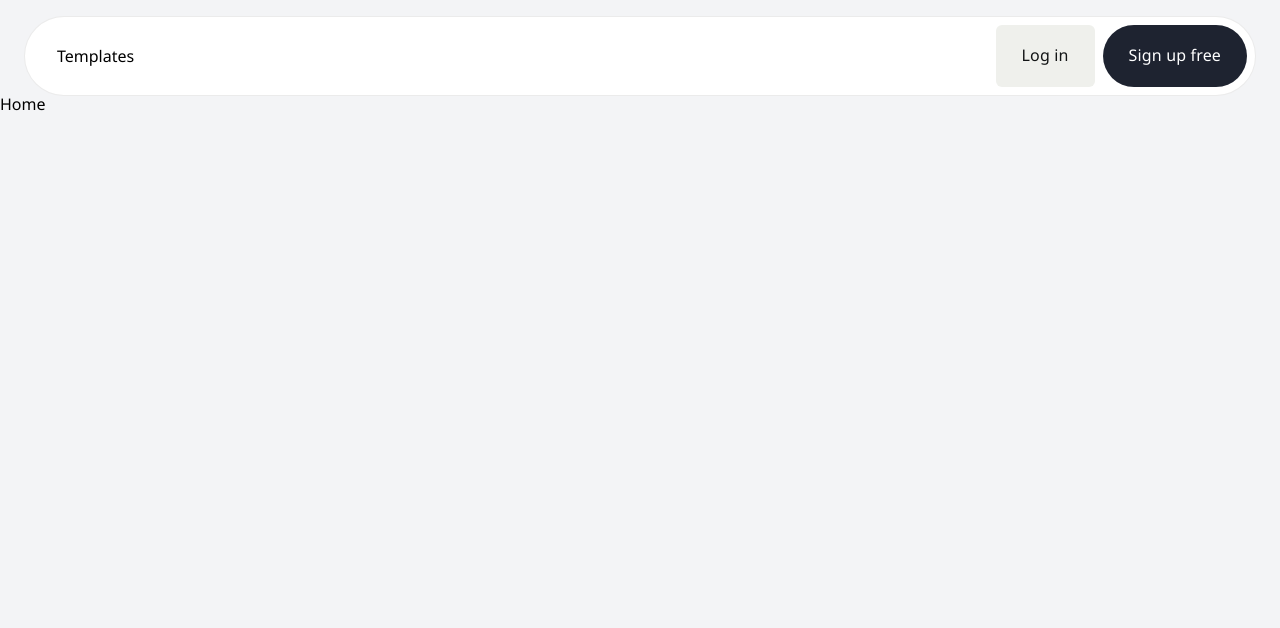
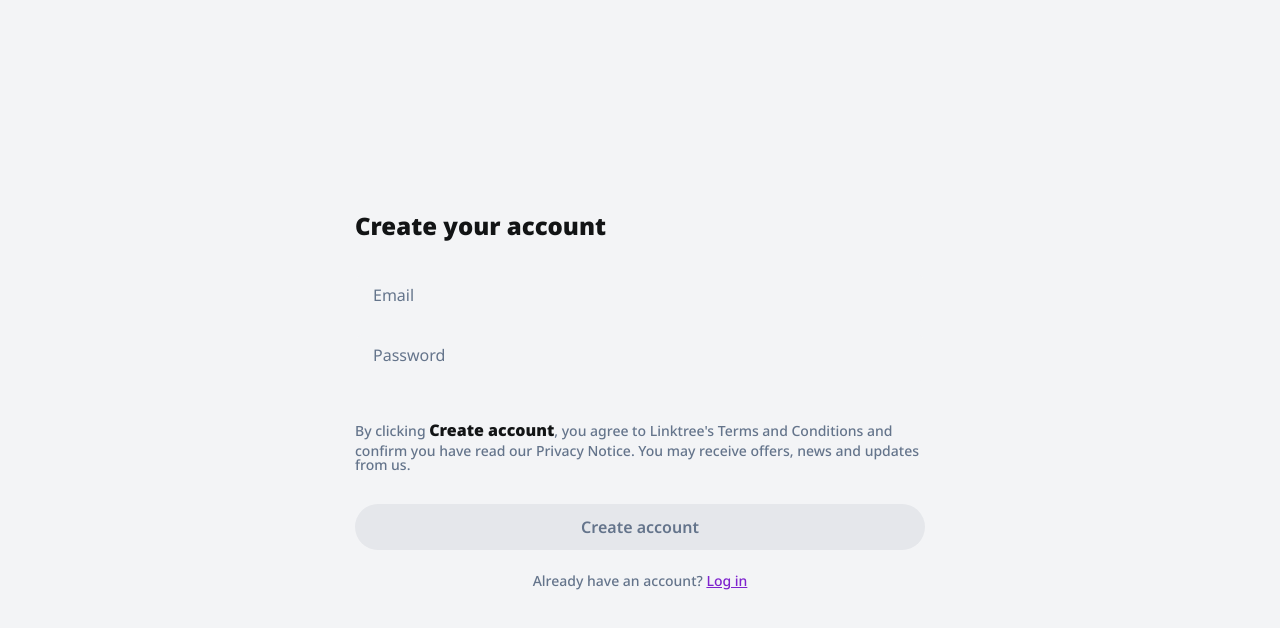
Before and after one commit to Solution456/LinkTree, a Vue app: page / in a window 1280 px wide. Shown: the top 628 px of the page. Built offline with nearby package versions, Linux system fonts and the light colour scheme; no server answers.

Commit message:
✨Auth page

```diff
--- a/src/components/Auth/AuthForm.vue
+++ b/src/components/Auth/AuthForm.vue
@@ -21,7 +21,6 @@ interface authFormProps {
 const props = defineProps<authFormProps>()
 const emit = defineEmits<{
     (e: 'updateState', value: typeState): void
-    (e: 'close'): void
 }>()
 
 const {userSignIn, userSignUp} = useAuthUser()
@@ -34,7 +33,6 @@ const formValue = ref({
 
 const handleSignIn = async ()=> {
     await userSignIn(formValue.value.email,formValue.value.password)
-    emit('close')
 }
 
 const handleSignUp = async ()=> {
--- /dev/null
+++ b/src/layouts/AuthLayout.vue
@@ -0,0 +1,41 @@
+<script setup lang="ts">
+
+
+</script>
+
+<template>
+    <div :class="$style.auth">
+        <main :class="$style.auth__container">
+
+            <slot />
+
+        </main>
+
+    </div>
+</template>
+
+
+<style module lang="scss">
+@import '@/assets/styles/variables';
+@import '@/assets/styles/breakpoints';
+
+.auth {
+    display: flex;
+
+
+    &__container {
+        position: relative;
+        display: flex;
+        width: 100%;
+        min-height: 100vh;
+        justify-content: center;
+        align-items: center;
+        max-width: 1440px;
+        margin: 0 auto;
+
+        @include md-u{
+            padding: 0 20px;
+        }
+    }
+}
+</style>
--- a/src/layouts/BaseLayout.vue
+++ b/src/layouts/BaseLayout.vue
@@ -8,9 +8,9 @@ import Navigation from '@/components/layout/Navigation/Navigation.vue';
 
     </header>
 
-    <div class="base">
+    <main class="base">
         <slot/>
-    </div>
+    </main>
 
     <Navigation/>
 </template>
--- a/src/layouts/LandingLayout.vue
+++ /dev/null
@@ -1,15 +0,0 @@
-<script setup lang="ts">
-import Header from '@/components/layout/Header/Header.vue'
-
-</script>
-
-<template>
-
-
-
-    <div class="landing">
-        <Header/>
-        <slot/>
-    </div>
-
-</template>
--- a/src/layouts/index.ts
+++ b/src/layouts/index.ts
@@ -1,8 +1,8 @@
+import AuthLayout from './AuthLayout.vue'
 import BaseLayout from './BaseLayout.vue'
-import LandingLayout from './LandingLayout.vue'
 
 
 export const layout = {
     Base: BaseLayout,
-    Landing:  LandingLayout
+    Auth:  AuthLayout
 }
--- /dev/null
+++ b/src/pages/AuthPage.vue
@@ -0,0 +1,45 @@
+<script setup lang="ts">
+import { useRoute, useRouter } from 'vue-router';
+import {computed } from 'vue';
+
+
+import AuthForm from '@/components/Auth/AuthForm.vue';
+
+
+import type { typeState } from '@/components/Auth/AuthForm.vue';
+
+
+const route = useRoute()
+const router = useRouter()
+
+const stateAuth = computed(() => route.query.state as typeState || 'register')
+
+const setAuthState = (s:typeState):void => {
+    router.replace({ query: {state: s}})
+
+}
+
+</script>
+
+<template>
+    <div :class="$style.authPage">
+        <AuthForm @updateState="setAuthState" :state="stateAuth"/>
+
+    </div>
+</template>
+
+
+<style scoped module lang="scss">
+@import '@/assets/styles/variables';
+@import '@/assets/styles/breakpoints';
+.authPage{
+    display: flex;
+    flex-direction: column;
+    padding: 1.5rem;
+
+    @include md-u{
+        width: 650px;
+    }
+
+}
+</style>
--- a/src/pages/HomePage.vue
+++ /dev/null
@@ -1,9 +0,0 @@
-<script setup lang="ts">
-
-</script>
-
-<template>
-    <div>
-        Home
-    </div>
-</template>
--- a/src/pages/LinkPage.vue
+++ b/src/pages/LinkPage.vue
@@ -7,13 +7,10 @@ import Button from '@/components/public/Button/Button.vue';
 import LinkCard from '@/components/Link/Card.vue'
 import Grid from '@/components/public/Grid/Grid.vue';
 import Modal from '@/components/public/Modal/Modal.vue';
-import AuthForm from '@/components/Auth/AuthForm.vue';
 import LinkForm from '@/components/Link/Form/LinkForm.vue';
 import LinkDetails from '@/components/Link/Details/LinkDetails.vue'
 
 
-
-import type { typeState } from '@/components/Auth/AuthForm.vue';
 import type { linkItem } from '@/@types/types';
 
 
@@ -26,7 +23,6 @@ const ModalLinkDetails = ref<InstanceType<typeof Modal> | null>(null)
 
 const selectedLink = ref<linkItem | null>(null)
 
-const authFormState = ref<typeState>('login')
 
 
 const tempData: linkItem[] = [
@@ -47,9 +43,6 @@ const tempData: linkItem[] = [
     }
 ]
 
-const updateAuthState = (value: typeState) => {
-    authFormState.value = value
-}
 
 
 
@@ -107,12 +100,6 @@ const setSelectedLink = (link:linkItem) => {
                     <LinkForm />
                 </template>
             </Modal>
-
-            <Modal transition='bounce' ref="ModalAuth">
-                <template #body>
-                    <AuthForm @close="ModalAuth?.openClose" @update-state="updateAuthState" :state="authFormState" />
-                </template>
-            </Modal>
         </div>
     </div>
 </template>
--- a/src/router/index.ts
+++ b/src/router/index.ts
@@ -2,7 +2,7 @@ import { createRouter, createWebHistory } from 'vue-router'
 
 import { layout } from '@/layouts'
 
-const homePage = () => import('@/pages/HomePage.vue')
+const authPage = () => import('@/pages/AuthPage.vue')
 const linkPage = () => import('@/pages/LinkPage.vue')
 
 const router = createRouter({
@@ -10,9 +10,9 @@ const router = createRouter({
     routes: [
         {
             path: '',
-            name: 'Home',
-            component: homePage,
-            meta: { layout: layout.Landing }
+            name: 'Auth',
+            component: authPage,
+            meta: { layout: layout.Auth }
         },
 
         {
```
